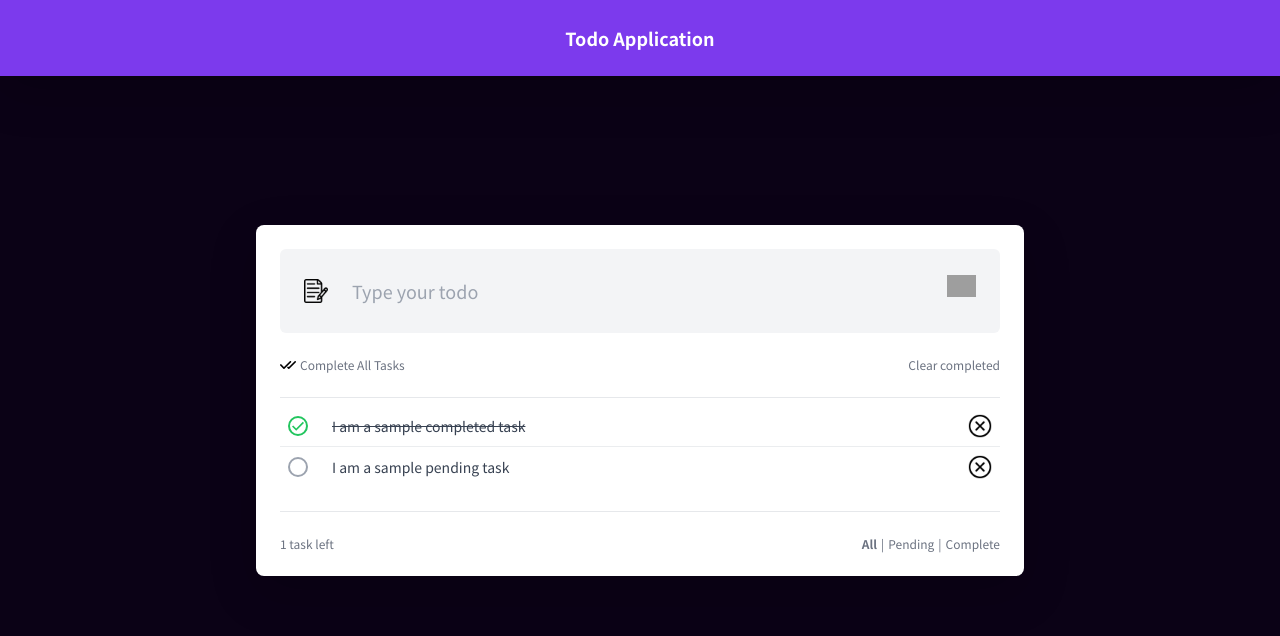
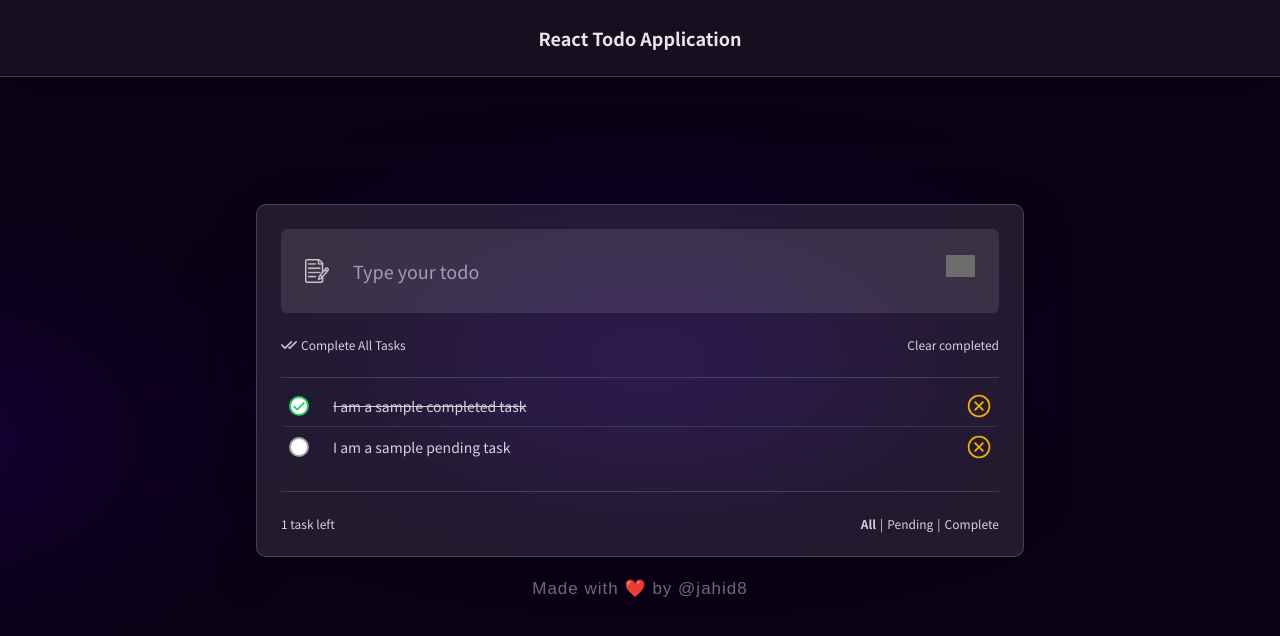
Before and after one commit to mohammadJahid8/react-todo-app, a React (Create React App) app: page / in a window 1280 px wide. Shown: the top 636 px of the page. Built offline with nearby package versions, Linux system fonts and the light colour scheme; grey boxes are pictures that could not be loaded; a web font is replaced by a local one.

Commit message:
[Fixed] initial state id

```diff
--- a/src/App.css
+++ b/src/App.css
@@ -13,6 +13,38 @@ body {
 }
 .billheader-bg {
   background-color: rgb(58, 34, 87) !important;
+}
+
+.todo-body {
+  background: rgba(255, 255, 255, 0.1);
+  box-shadow: 0 8px 32px 0 rgba(31, 38, 135, 0.37);
+  backdrop-filter: blur(0.5px);
+  -webkit-backdrop-filter: blur(0.5px);
+  border-radius: 10px;
+  border: 1px solid rgba(255, 255, 255, 0.18);
+}
+.nav-bg {
+  background: rgba(117, 114, 114, 0.116);
+  box-shadow: 0 8px 32px 0 rgba(31, 38, 135, 0.37);
+  backdrop-filter: blur(0.5px);
+  -webkit-backdrop-filter: blur(0.5px);
+  /* border-radius: 10px; */
+  border-bottom: 1px solid rgba(255, 255, 255, 0.18);
+}
+
+.image-style {
+  filter: invert(80%);
+}
+
+.delete-image {
+  filter: invert(80%) sepia(9%) saturate(10000%) contrast(100%) hue-rotate(0deg)
+    brightness(100%);
+}
+
+.font-stylee {
+  font-family: Arial, Helvetica, sans-serif;
+  font-size: 17px;
+  letter-spacing: 1px;
 }
 
 .blurdiv {
--- a/src/App.js
+++ b/src/App.js
@@ -6,10 +6,19 @@ import TodoList from "./components/TodoList";
 
 function App() {
   return (
-    <div className="grid place-items-center h-screen px-6 font-sans">
+    <>
+      <div class="blurdiv"></div>
+
+      <div class="blurdiv2"></div>
+      <div className="position-relative" style={{ zIndex: "9999" }}></div>
+      <div
+        className="grid place-items-center h-screen px-6 font-sans position-relative"
+        style={{ zIndex: "99999" }}
+      >
         <Navbar />
 
-      <div className="w-full max-w-3xl shadow-lg rounded-lg p-6 bg-white">
+        <div className="w-full max-w-3xl">
+          <div className=" shadow-lg rounded-lg p-6 bg- todo-body">
             <Header />
 
             <hr className="mt-4 text-gray-400" />
@@ -20,7 +29,26 @@ function App() {
 
             <Footer />
           </div>
+
+          <div className="text-center text-gray-500 text-xs mt-4">
+            <p className="font-stylee">
+              Made with{" "}
+              <span role="img" aria-label="heart">
+                ❤️
+              </span>{" "}
+              by{" "}
+              <a
+                href="https://www.linkedin.com/in/jahid8/"
+                target="_blank"
+                rel="noopener noreferrer"
+              >
+                @jahid8
+              </a>
+            </p>
           </div>
+        </div>
+      </div>
+    </>
   );
 
   // return (
--- a/src/components/Footer.js
+++ b/src/components/Footer.js
@@ -23,7 +23,7 @@ export default function Footer() {
   const taskRemaining = tasks?.filter((task) => !task.completed).length;
 
   return (
-    <div className="mt-4 flex justify-between text-xs text-gray-500">
+    <div className="mt-4 flex justify-between text-xs text-gray-300">
       <p>{numberOfTasks(taskRemaining)} left</p>
       <ul className="flex space-x-1 items-center text-xs">
         <li
--- a/src/components/Header.js
+++ b/src/components/Header.js
@@ -37,26 +37,27 @@ export default function Header() {
   return (
     <div>
       <form
-        className="flex items-center bg-gray-100 px-4 py-4 rounded-md"
+        className="flex items-center  px-4 py-4 rounded-md"
+        style={{ background: "rgba(255, 255, 255, 0.1)" }}
         onSubmit={handleSubmit}
       >
-        <img src={noteImage} className="w-6 h-6" alt="Add todo" />
+        <img src={noteImage} className="w-6 h-6 image-style" alt="Add todo" />
         <input
           onChange={(e) => setInput(e.target.value)}
           value={input}
           type="text"
           placeholder="Type your todo"
-          className="w-full text-lg px-4 py-1 border-none outline-none bg-gray-100 text-gray-500"
+          className="w-full text-lg px-4 py-1 border-none outline-none bg-transparent text-gray-200"
         />
         <button
           type="submit"
-          className={`appearance-none w-8 h-8 bg-[url('${plusImage}')] bg-no-repeat bg-contain`}
+          className={`appearance-none w-8 h-8 bg-[url('${plusImage}')] bg-no-repeat image-style bg-contain`}
         ></button>
       </form>
 
-      <ul className="flex justify-between my-4 text-xs text-gray-500">
+      <ul className="flex justify-between my-4 text-xs text-gray-300">
         <li className="flex space-x-1 cursor-pointer" onClick={completeHandler}>
-          <img className="w-4 h-4" src={tickImage} alt="Complete" />
+          <img className="w-4 h-4 image-style" src={tickImage} alt="Complete" />
           <span>Complete All Tasks</span>
         </li>
         <li className="cursor-pointer" onClick={clearHandler}>
--- a/src/components/Navbar.js
+++ b/src/components/Navbar.js
@@ -1,7 +1,7 @@
 export default function Navbar() {
   return (
-    <div className="fixed top-0 left-0 text-center w-full header bg-violet-600 py-4 text-white font-bold text-lg shadow-lg">
-      Todo Application
+    <div className="fixed top-0 left-0 text-center w-full header nav-bg py-4 text-gray-200 font-bold text-lg shadow-lg">
+      React Todo Application
     </div>
   );
 }
--- a/src/components/Todo.js
+++ b/src/components/Todo.js
@@ -20,7 +20,7 @@ export default function Todo({ task }) {
     setTasks(updatedTasks);
   };
   return (
-    <div className="flex justify-start items-center p-2 hover:bg-gray-100 hover:transition-all space-x-4 border-b border-gray-400/20 last:border-0">
+    <div className="flex justify-start items-center p-2 hover:bg-[#3d3350] hover:transition-all space-x-4 rounded-md border-b border-gray-400/20 last:border-0">
       <div
         className={`rounded-full bg-white border-2 border-gray-400 w-5 h-5 flex flex-shrink-0 justify-center items-center mr-2 ${
           task.completed && "border-green-500 focus-within:border-green-500"
@@ -30,7 +30,7 @@ export default function Todo({ task }) {
           type="checkbox"
           checked={task.completed}
           onChange={() => handleCompleteTask(task.id)}
-          className="opacity-0 absolute rounded-full cursor-pointer"
+          className="opacity-0  absolute rounded-full cursor-pointer"
         />
         {task.completed && (
           <svg
@@ -42,7 +42,11 @@ export default function Todo({ task }) {
         )}
       </div>
 
-      <div className={`select-none flex-1 ${task.completed && "line-through"}`}>
+      <div
+        className={`select-none text-gray-300 flex-1 ${
+          task.completed && "line-through"
+        }`}
+      >
         {task?.name}
       </div>
 
@@ -50,7 +54,7 @@ export default function Todo({ task }) {
         title="remove this todo"
         onClick={() => handleDelete(task.id)}
         src={cancelImage}
-        className="flex-shrink-0 w-6 h-6 ml-2 cursor-pointer"
+        className="flex-shrink-0 w-6 h-6 ml-2 cursor-pointer delete-image"
         alt="Cancel"
       />
     </div>
```
Also changed, not shown: 1 other file (tests, documents, lock files or other folders). Lines whose indentation alone changed are shown as unchanged.
